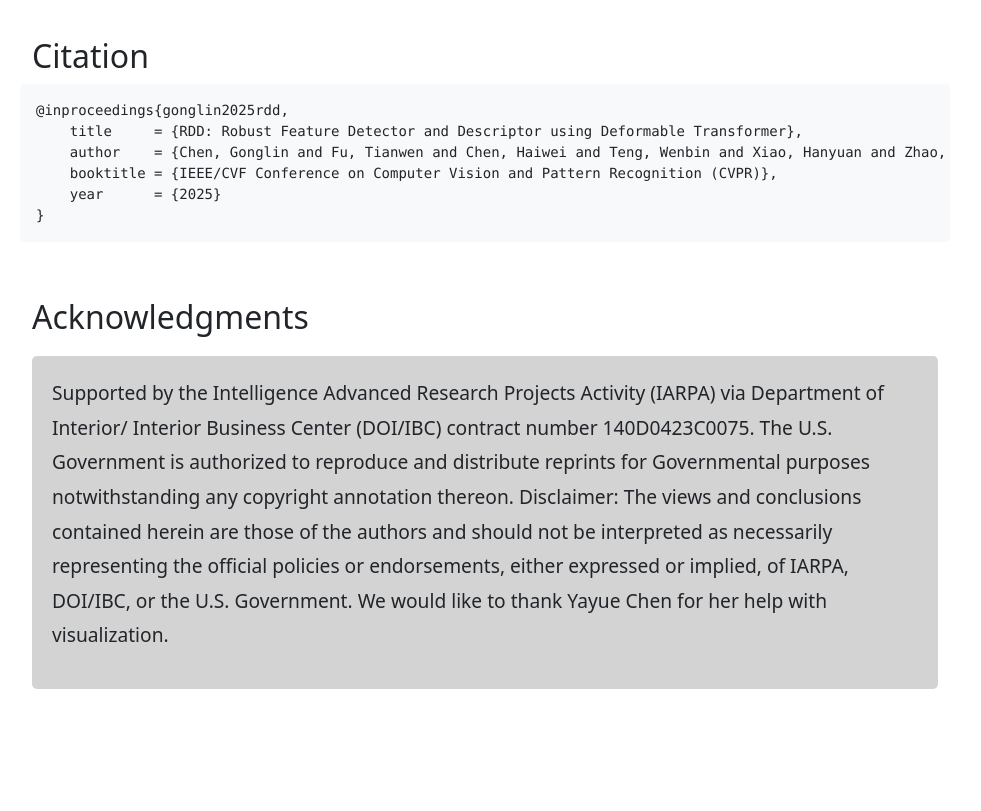
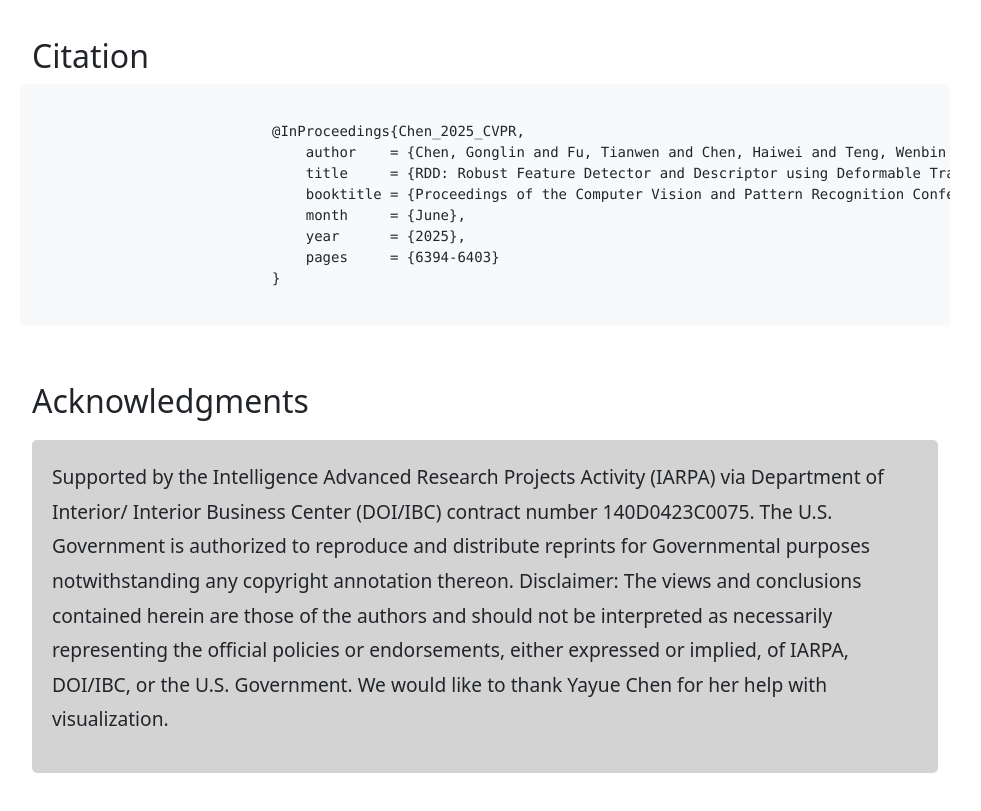
Before and after one commit to xtcpete/rdd, a plain HTML site: page index.html in a window 1280 px wide. Shown: the part 4869-5680 px from the top of the page, without its empty margins (155-1136 px from the left). Before the commit the page ends 5598 px from the top, so only its background shows below. Drawn offline with nearby package versions, Linux system fonts and the light colour scheme.

Commit message:
update bibtex

```diff
--- a/index.html
+++ b/index.html
@@ -162,12 +162,16 @@
                 <div class="section" id="bibtex">
                     <h2>Citation</h2>
                     <div class="row">
-                        <pre class="p-3 bg-light" style="border-radius: 5px; overflow-x: auto;"><code>@inproceedings{gonglin2025rdd,
-    title     = {RDD: Robust Feature Detector and Descriptor using Deformable Transformer},
-    author    = {Chen, Gonglin and Fu, Tianwen and Chen, Haiwei and Teng, Wenbin and Xiao, Hanyuan and Zhao, Yajie},
-    booktitle = {IEEE/CVF Conference on Computer Vision and Pattern Recognition (CVPR)},
-    year      = {2025}
-}</code></pre>
+                        <pre class="p-3 bg-light" style="border-radius: 5px; overflow-x: auto;"><code>
+                            @InProceedings{Chen_2025_CVPR,
+                                author    = {Chen, Gonglin and Fu, Tianwen and Chen, Haiwei and Teng, Wenbin and Xiao, Hanyuan and Zhao, Yajie},
+                                title     = {RDD: Robust Feature Detector and Descriptor using Deformable Transformer},
+                                booktitle = {Proceedings of the Computer Vision and Pattern Recognition Conference (CVPR)},
+                                month     = {June},
+                                year      = {2025},
+                                pages     = {6394-6403}
+                            }
+                        </code></pre>
                     </div>
                 </div>
 
```
